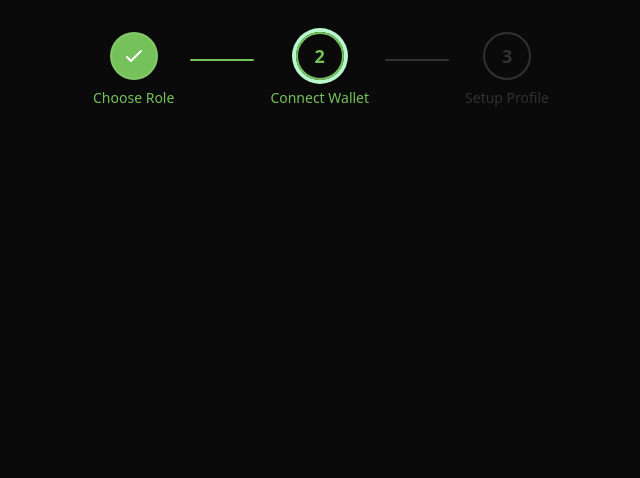
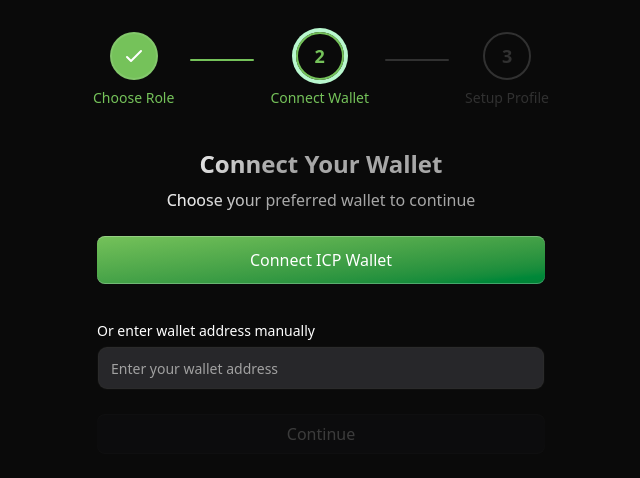
Before and after one commit to inRiza/agrabanyu-fe, a Next.js app: page /profile-step/wallet in a window 1280 px wide. Shown: the top 478 px of the page, without its empty margins (319-959 px from the left). Built offline with nearby package versions, Linux system fonts and the light colour scheme.

Commit message:
feat: implement ICP wallet connection and manual address entry in WalletPage component

```diff
--- a/src/app/profile-step/wallet/page.tsx
+++ b/src/app/profile-step/wallet/page.tsx
@@ -1,23 +1,176 @@
 "use client";
-import { usePathname } from "next/navigation";
+import { usePathname, useSearchParams, useRouter } from "next/navigation";
+import { useState } from "react";
 import { ProgressSteps } from "@/components/ui/progress-steps";
 import { profileSteps } from "@/constants/profile-steps";
+import { Input } from "@/components/ui/input";
+import { Label } from "@/components/ui/label";
+
+// Type definitions for ICP
+declare global {
+    interface Window {
+        ic?: {
+            plug?: {
+                requestConnect: () => Promise<boolean>;
+                principalId: Promise<string>;
+                isConnected: () => Promise<boolean>;
+                disconnect: () => Promise<void>;
+            };
+        };
+    }
+}
 
 export default function WalletPage() {
     const pathname = usePathname();
+    const searchParams = useSearchParams();
+    const router = useRouter();
+    const [isConnecting, setIsConnecting] = useState(false);
+    const [isSaving, setIsSaving] = useState(false);
+    const [walletAddress, setWalletAddress] = useState("");
+    const [isConnected, setIsConnected] = useState(false);
+    const [error, setError] = useState("");
 
     // Ambil id step dari pathname
     const currentStepId = pathname.split("/").pop();
+    const role = searchParams.get("role");
+
     const steps = profileSteps.map((step, idx) => ({
         ...step,
         isCompleted: profileSteps.findIndex(s => s.id === currentStepId) > idx,
         isActive: step.id === currentStepId,
     }));
 
+    // Cek Internet Identity
+    const checkInternetIdentity = () => {
+        return typeof window !== "undefined" && window.ic?.plug;
+    };
+
+    const connectICPWallet = async () => {
+        setIsConnecting(true);
+        setError("");
+        try {
+            if (checkInternetIdentity()) {
+                const connected = await window.ic!.plug!.requestConnect();
+                if (connected) {
+                    const principal = await window.ic!.plug!.principalId;
+                    setWalletAddress(principal);
+                    setIsConnected(true);
+                }
+            } else {
+                setError("Please install Internet Identity extension or enter wallet address manually");
+            }
+        } catch (e) {
+            console.error("Failed to connect to ICP wallet:", e);
+            setError("Failed to connect to ICP wallet. Please try again.");
+        } finally {
+            setIsConnecting(false);
+        }
+    };
+
+    const handleWalletAddressChange = (address: string) => {
+        setWalletAddress(address);
+        setIsConnected(address.length > 0);
+        setError("");
+    };
+
+    const saveWalletToDatabase = async () => {
+        setIsSaving(true);
+        try {
+            const response = await fetch("/api/wallet/connect", {
+                method: "POST",
+                headers: {
+                    "Content-Type": "application/json",
+                },
+                body: JSON.stringify({
+                    walletAddress,
+                    walletType: "ICP",
+                }),
+            });
+
+            if (!response.ok) {
+                throw new Error("Failed to save wallet information");
+            }
+
+            return true;
+        } catch (e) {
+            console.error("Failed to save wallet:", e);
+            setError("Failed to save wallet information. Please try again.");
+            return false;
+        } finally {
+            setIsSaving(false);
+        }
+    };
+
+    const handleSubmit = async () => {
+        if (isConnected && walletAddress) {
+            const saved = await saveWalletToDatabase();
+            if (saved) {
+                router.push(`/profile-step/setup?role=${role}&wallet=${walletAddress}`);
+            }
+        }
+    };
+
     return (
         <div className="flex flex-col items-center justify-center mt-8">
-            <ProgressSteps steps={steps}/>
+            <ProgressSteps steps={steps} className="mb-10"/>
+            <div className="flex flex-col gap-6">
+                <div className="flex flex-col text-center min-w-md gap-2">
+                    <h2 className="text-2xl font-bold shiny-text">Connect Your Wallet</h2>
+                    <p className="shiny-text">Choose your preferred wallet to continue</p>
+                </div>
 
+                {error && (
+                    <div className="p-4 bg-red-500/10 border border-red-500/20 rounded-lg">
+                        <p className="text-red-400 text-sm text-center">{error}</p>
+                    </div>
+                )}
+
+                {/* ICP Wallet Connection */}
+                <div className="space-y-4">
+                    <button
+                        onClick={connectICPWallet}
+                        disabled={isConnecting}
+                        className="w-full group/btn relative block h-12 rounded-md bg-gradient-to-br from-green-main to-green-700 font-medium text-white shadow-[0px_1px_0px_0px_#ffffff40_inset,0px_-1px_0px_0px_#ffffff40_inset] cursor-pointer disabled:opacity-50"
+                    >
+                        {isConnecting ? "Connecting..." : "Connect ICP Wallet"}
+                        <BottomGradient />
+                    </button>
+                    <div className="flex flex-col gap-2 mt-10">
+                        <Label htmlFor="walletAddress">Or enter wallet address manually</Label>
+                        <Input
+                            id="walletAddress"
+                            placeholder="Enter your wallet address"
+                            value={walletAddress}
+                            onChange={(e) => handleWalletAddressChange(e.target.value)}
+                        />
+                    </div>
+                    {/* Continue Button */}
+                    <button
+                        onClick={handleSubmit}
+                        disabled={!isConnected || isSaving}
+                        className="mt-6 disabled:opacity-20 disabled:cursor-not-allowed group/btn group/btn relative block h-10 w-full rounded-md bg-gradient-to-br from-black to-neutral-600 font-medium text-white shadow-[0px_1px_0px_0px_#ffffff40_inset,0px_-1px_0px_0px_#ffffff40_inset] dark:bg-zinc-800 dark:from-zinc-900 dark:to-zinc-900 dark:shadow-[0px_1px_0px_0px_#27272a_inset,0px_-1px_0px_0px_#27272a_inset] cursor-pointer"
+                    >
+                        {isSaving ? "Saving..." : "Continue"}
+                        <BottomGradient />
+                    </button>
+                    {isConnected && (
+                        <div className="p-2 bg-green-500/10 border border-green-500/20 rounded-lg">
+                            <p className="text-green-400 text-xs text-center">
+                                Wallet Connected
+                            </p>
+                        </div>
+                    )}
+                </div>
+            </div>
         </div>
-    )
+    );
 }
+
+const BottomGradient = () => {
+    return (
+        <>
+            <span className="absolute inset-x-0 -bottom-px block h-px w-full bg-gradient-to-r from-transparent via-[#75c25a] to-transparent opacity-0 transition duration-500 group-hover/btn:opacity-100" />
+            <span className="absolute inset-x-10 -bottom-px mx-auto block h-px w-1/2 bg-gradient-to-r from-transparent via-indigo-500 to-transparent opacity-0 blur-sm transition duration-500 group-hover/btn:opacity-100" />
+        </>
+    );
+};
```
